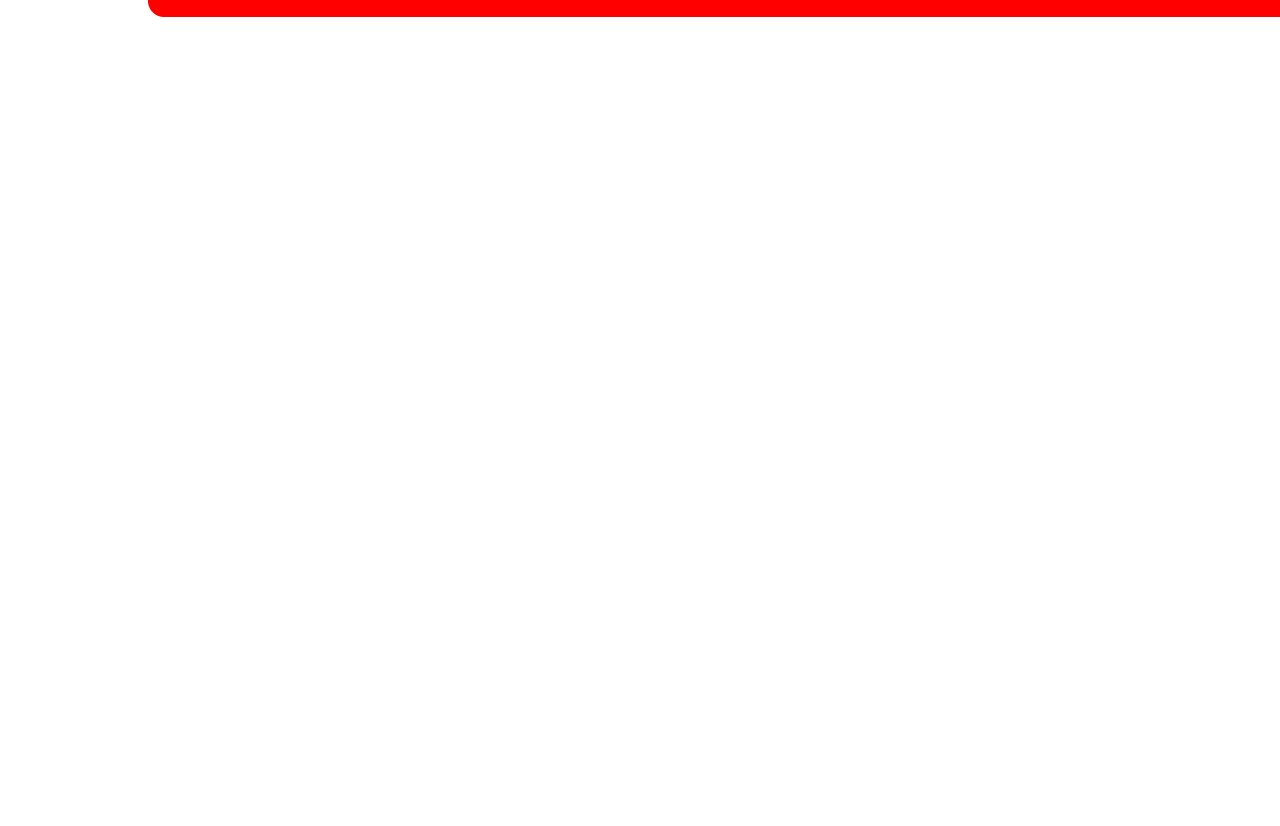
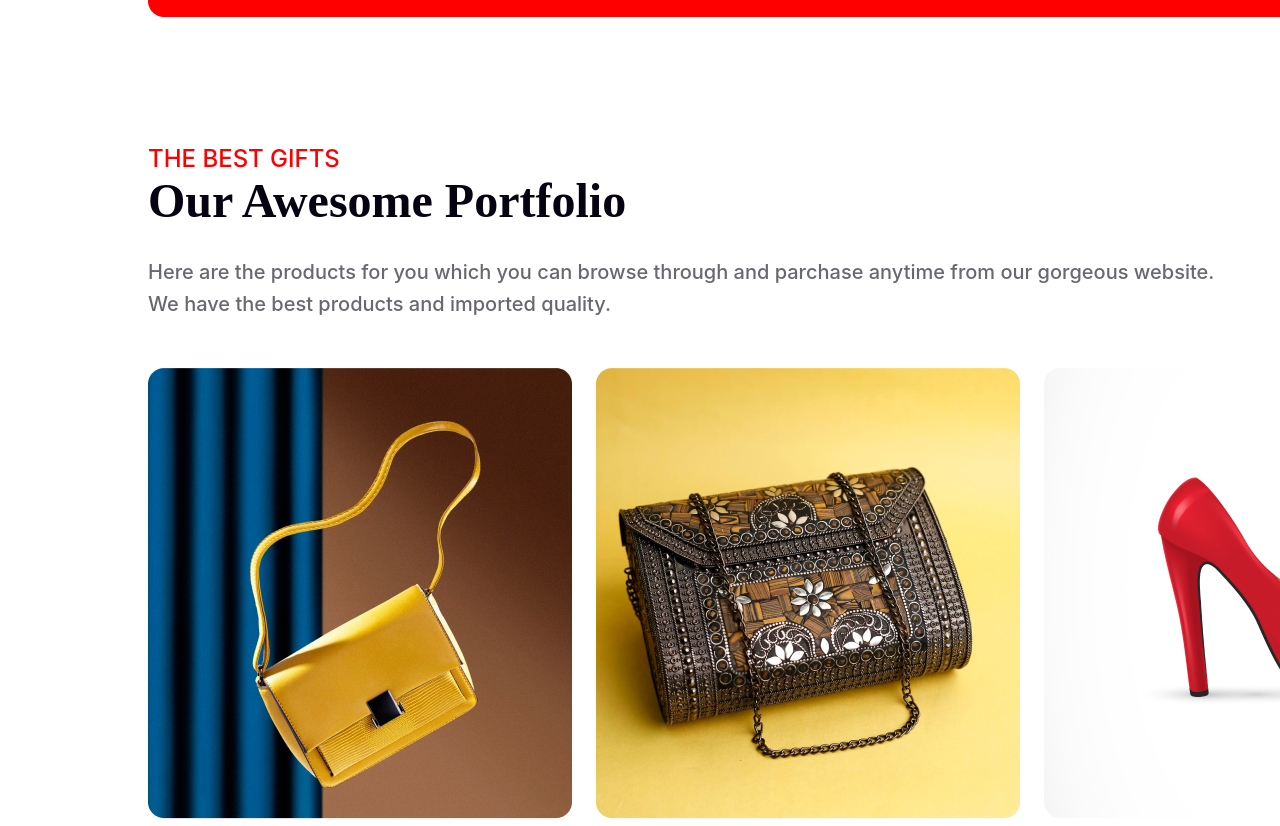
Before and after one commit to ikayes203/assignment1, a plain HTML site: page index.html in a window 1280 px wide. Shown: the part 4695-5521 px from the top of the page. Drawn offline with Linux system fonts and the light colour scheme.

Commit message:
Item Portfolio added

```diff
--- a/index.html
+++ b/index.html
@@ -118,7 +118,27 @@
                     <img id="image3" src="resources/Group 75.png">
                     <img id="image1" src="resources/Group 44.png">
                     <img id="image2" src="resources/Rectangle 1.png"/>
-
+                </div>
+            </div>
+        </section>
+    </article>
+    <article class="a2">
+        <section>
+            <div style="width: 1320px; height: 1163px; left: 0px; top: 120px; position: relative">
+                <div class="" id="tbg">THE BEST GIFTS</div>
+                <div class="" id="oap">Our Awesome Portfolio</div>
+                <div class="" id="detail">Here are the products for you which you can browse through and parchase anytime from our gorgeous website.<br>
+                    We have the best products and imported quality.
+                </div>
+                <div class="col" style="gap:24px;padding-top: 48px;">
+                    <div><img src="resources/Rectangle 3.png" alt="bag"></div>
+                    <div><img src="resources/Rectangle 4.png" alt="bag"></div>
+                    <div><img src="resources/Rectangle 5.png" alt="red heel"></div>
+                </div>
+                <div class="col" style="gap:24px; padding-top: 24px;">
+                    <div><img src="resources/Rectangle 6.png" alt="white heel"></div>
+                    <div><img src="resources/Rectangle 7.png" alt="ghite glasses"></div>
+                    <div><img src="resources/Rectangle 8.png" alt="golden bangles"></div>
                 </div>
             </div>
         </section>
--- a/style.css
+++ b/style.css
@@ -287,3 +287,20 @@ section {
     position: absolute;
     padding-right: 600px;
 }
+
+#tbg {
+    color: #FF0000;
+    font-size: 24px;
+    font-family: Inter;
+    font-weight: 500;
+    word-wrap: break-word;
+}
+
+#oap {
+    color: #070211;
+    font-size: 48px;
+    font-family: Merriweather;
+    font-weight: 900;
+    text-transform: capitalize;
+    word-wrap: break-word;
+}
```
